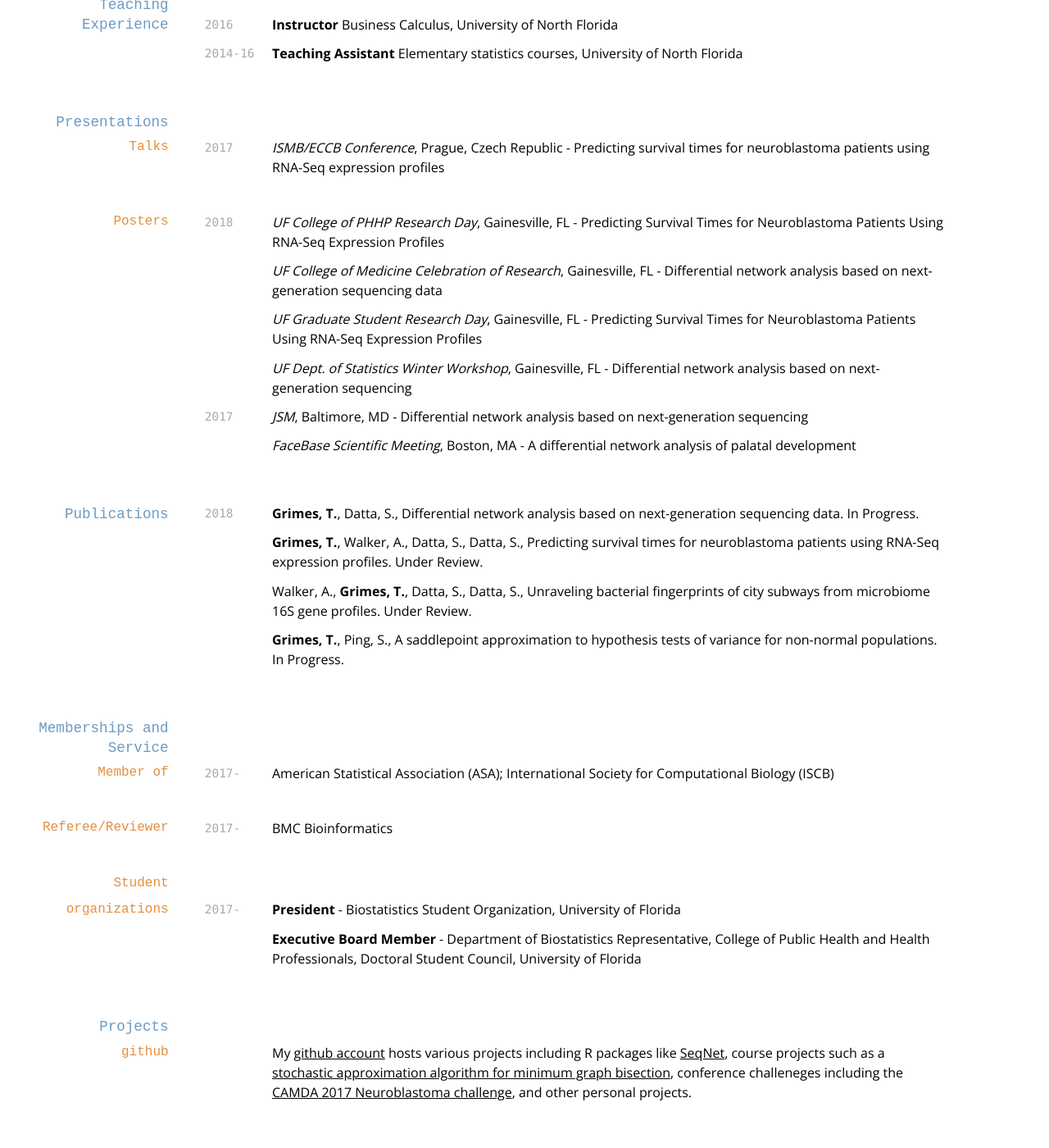
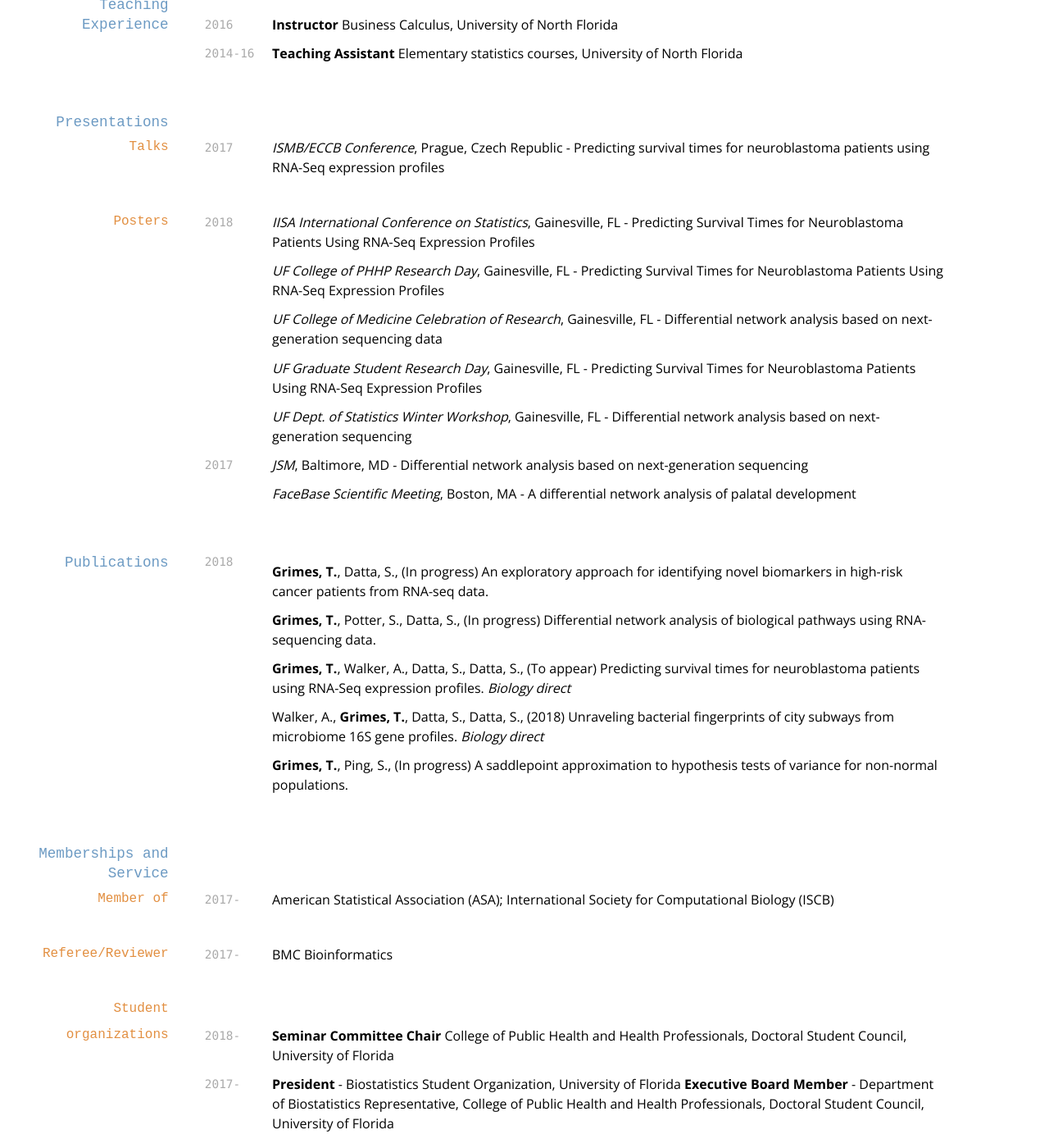
Before and after one commit to tgrimes/md-cv, a Jekyll site: the page built from index.md, in a window 1280 px wide and 1400 px high, scrolled down 788 px. Shown: the whole window at 82% size. Built offline with Jekyll 4.4.1, drawn with Linux system fonts in a browser that asks for light colours; nearby versions of some CDN libraries.

Commit message:
update cv

```diff
--- a/index.md
+++ b/index.md
@@ -69,6 +69,8 @@ Thesis: “A Saddlepoint Approximation to Hypothesis Tests of Variance for Non-n
 ### Posters
 
 `2018`
+*IISA International Conference on Statistics*, Gainesville, FL - Predicting Survival Times for Neuroblastoma Patients Using RNA-Seq Expression Profiles
+
 *UF College of PHHP Research Day*, Gainesville, FL - Predicting Survival Times for Neuroblastoma Patients Using RNA-Seq Expression Profiles
 
 *UF College of Medicine Celebration of Research*, Gainesville, FL - Differential network analysis based on next-generation sequencing data
@@ -87,13 +89,16 @@ Thesis: “A Saddlepoint Approximation to Hypothesis Tests of Variance for Non-n
 <!-- ### Journals -->
 
 `2018`
-**Grimes, T.**, Datta, S., Differential network analysis based on next-generation sequencing data. In Progress.
 
-**Grimes, T.**, Walker, A., Datta, S., Datta, S., Predicting survival times for neuroblastoma patients using RNA-Seq expression profiles. Under Review.
+**Grimes, T.**, Datta, S., (In progress) An exploratory approach for identifying novel biomarkers in high-risk cancer  patients from RNA-seq data.
 
-Walker, A., **Grimes, T.**, Datta, S., Datta, S., Unraveling bacterial fingerprints of city subways from microbiome 16S gene profiles. Under Review.
+**Grimes, T.**, Potter, S., Datta, S., (In progress) Differential network analysis of biological pathways using RNA-sequencing data.
 
-**Grimes, T.**, Ping, S., A saddlepoint approximation to hypothesis tests of variance for non-normal populations. In Progress.
+**Grimes, T.**, Walker, A., Datta, S., Datta, S., (To appear) Predicting survival times for neuroblastoma patients using RNA-Seq expression profiles. *Biology direct*
+
+Walker, A., **Grimes, T.**, Datta, S., Datta, S., (2018) Unraveling bacterial fingerprints of city subways from microbiome 16S gene profiles. *Biology direct*
+
+**Grimes, T.**, Ping, S., (In progress) A saddlepoint approximation to hypothesis tests of variance for non-normal populations.
 
 
 ## Memberships and Service
@@ -111,9 +116,10 @@ BMC Bioinformatics
 
 ### Student organizations
 
+`2018-` **Seminar Committee Chair** College of Public Health and Health Professionals, Doctoral Student Council, University of Florida
+
 `2017-`
 **President** - Biostatistics Student Organization, University of Florida
-
 **Executive Board Member** - Department of Biostatistics Representative, College of Public Health and Health Professionals, Doctoral Student Council, University of Florida
 
 ## Projects
```
Also changed, not shown: 1 other file.
